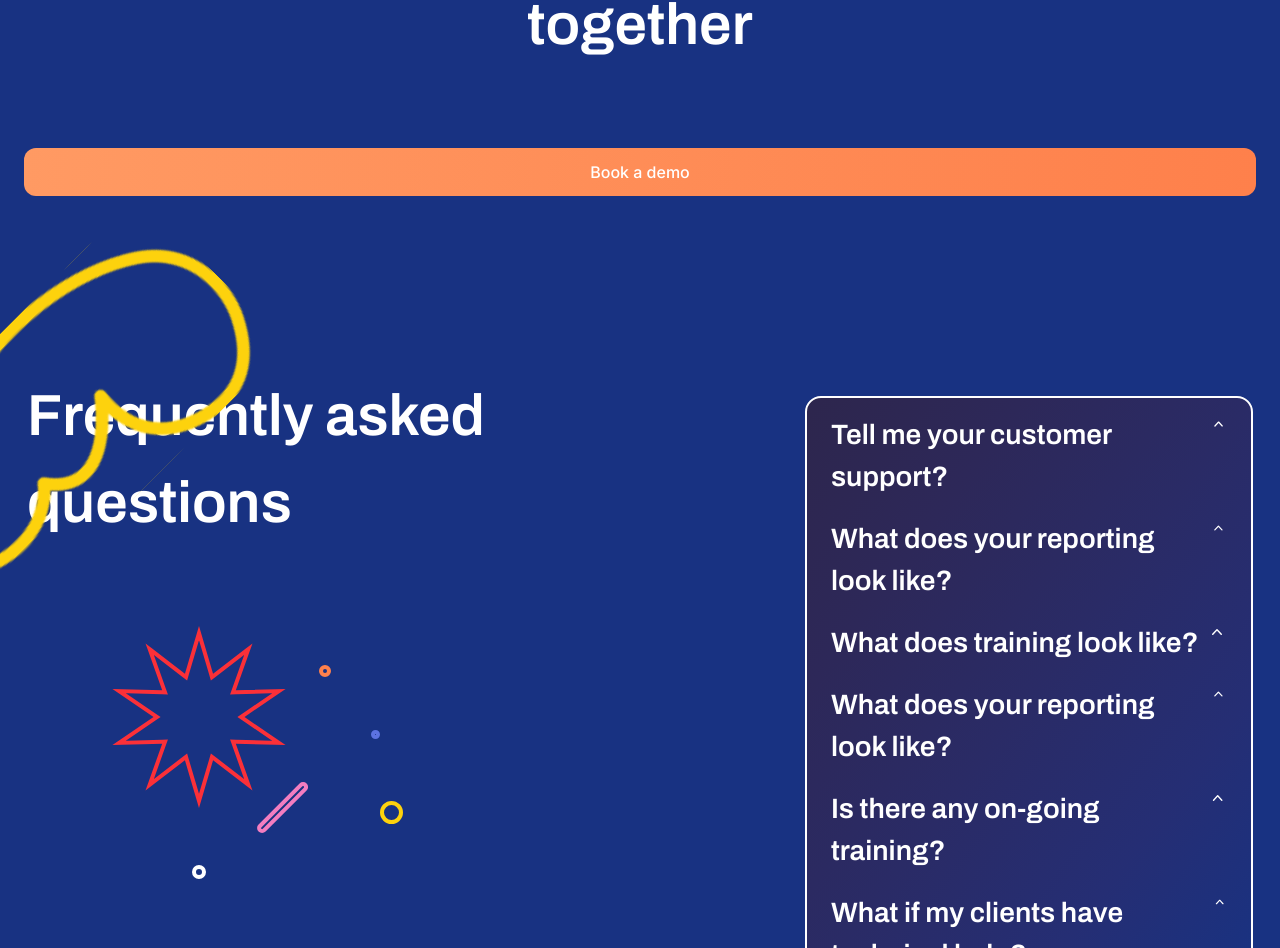
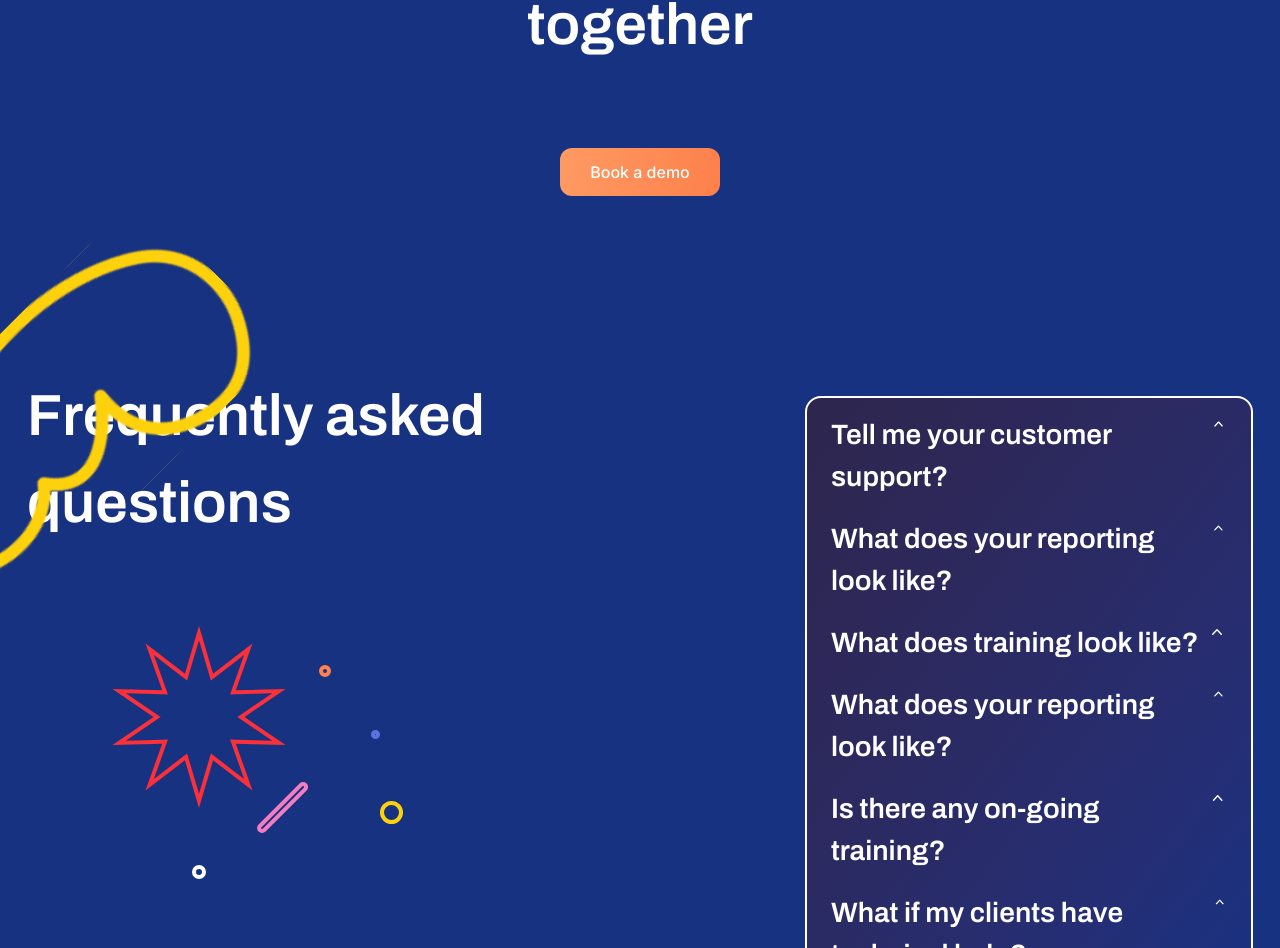
Before and after one commit to almondkiruthu/Limarge, a React (Vite) app in the folder client/: page / in a window 1280 px wide. Shown: the part 6211-7159 px from the top of the page. Built offline with nearby package versions, Linux system fonts and the light colour scheme; what prettier-plugin-tailwindcss would draw is missing.

Commit message:
I gave the button a max width on xl screens

```diff
--- a/client/src/components/Cta.tsx
+++ b/client/src/components/Cta.tsx
@@ -15,7 +15,7 @@ const Cta = () => {
             Have an Idea? Let's <br /> consult and scale it <br /> together
           </h2>
           <div className="px-4 pt-[3.125rem] text-center font-inter lg:pt-20">
-            <button className="contact-us-btn w-[100%] rounded-[0.75rem] py-3 text-center font-medium text-white 2xl:max-w-[10rem]">
+            <button className="contact-us-btn w-[100%] rounded-[0.75rem] py-3 text-center font-medium text-white xl:max-w-[10rem]">
               Book a demo
             </button>
           </div>
```
